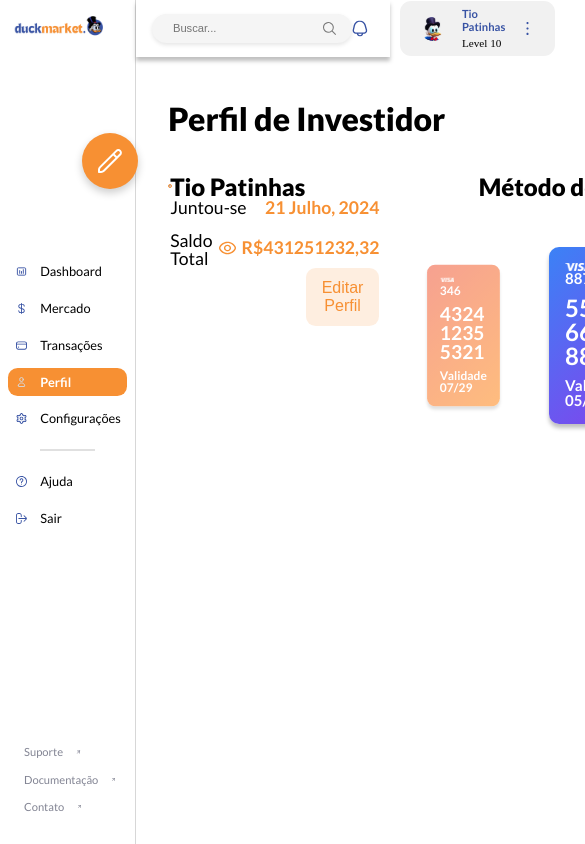
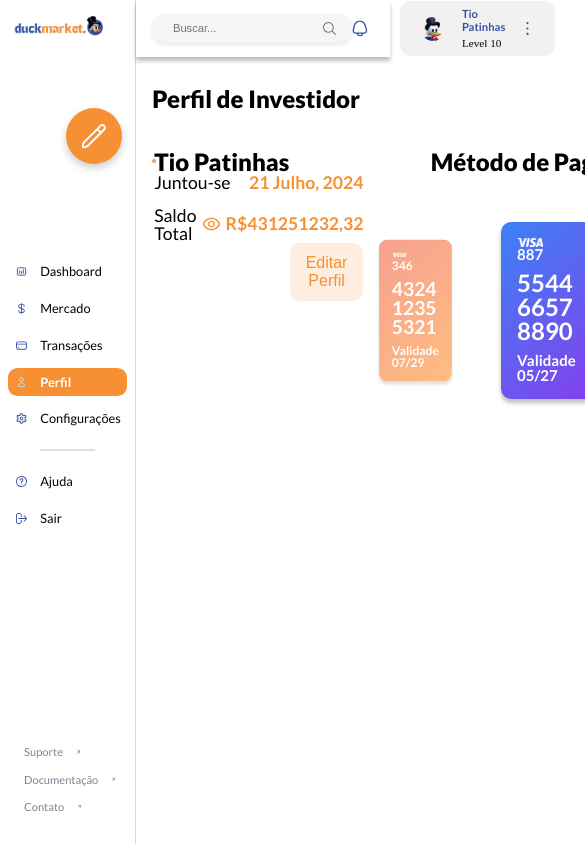
Before and after one commit to Seafety/Tio-Patinhas-App, a React (Vite) app: page /profile in a window 390 px wide. Shown: the top 844 px of the page, 585 px wide, since content can reach past the window. Built offline with nearby package versions, Linux system fonts and the light colour scheme.

Commit message:
feat: :lipstick: adding responsiveness to the profile page
adding responsiveness to the profile page

```diff
--- a/src/pages/profile/index.module.scss
+++ b/src/pages/profile/index.module.scss
@@ -2,7 +2,7 @@
 
 .container {
   display: grid;
-  padding: 2rem 2rem 0 2rem;
+  padding: 2rem;
   grid-template-columns: repeat(2, 1fr);
   grid-template-rows: repeat(12, 1fr);
   grid-column-gap: 4rem;
@@ -43,3 +43,51 @@
   grid-area: 6 / 2 / 13 / 3;
   box-sizing: border-box;
 }
+@media (max-width: 3840px) {
+  .container {
+    padding: 4rem;
+    grid-column-gap: 4rem;
+    grid-row-gap: 2.5rem;
+  }
+  .container_title {
+    h1 {
+      font-size: 4rem;
+    }
+  }
+}
+@media (max-width: 2560px) {
+  .container {
+    padding: 2rem;
+    grid-column-gap: 4rem;
+    grid-row-gap: 2.5rem;
+  }
+  .container_title {
+    h1 {
+      font-size: 3rem;
+    }
+  }
+}
+@media (max-width: 1920px) {
+  .container {
+    padding: 2rem;
+    grid-column-gap: 4rem;
+    grid-row-gap: 2.5rem;
+  }
+  .container_title {
+    h1 {
+      font-size: 2rem;
+    }
+  }
+}
+@media (max-width: 1280px) {
+  .container {
+    padding: 1rem;
+    grid-column-gap: 2rem;
+    grid-row-gap: 1rem;
+  }
+  .container_title {
+    h1 {
+      font-size: 1.5rem;
+    }
+  }
+}
```
